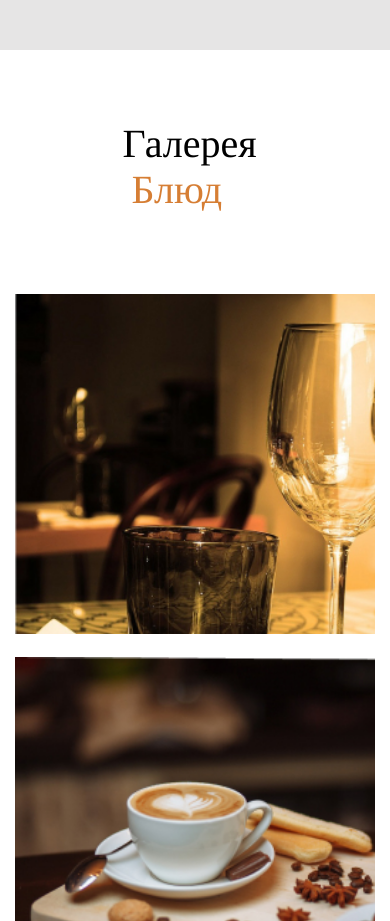
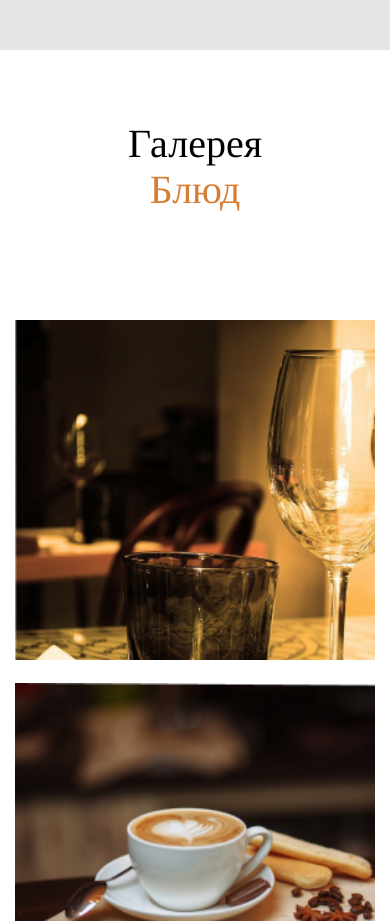
Before and after one commit to alexpoltavtsov/aur-restaurant, a plain HTML site: page index.html in a window 390 px wide. Shown: the part 6040-6961 px from the top of the page. Drawn offline with nearby package versions, Linux system fonts and the light colour scheme.

Commit message:
correct food-gallery

```diff
--- a/styles/food-gallery.css
+++ b/styles/food-gallery.css
@@ -63,9 +63,23 @@
 
 
     .food-gallery__inner-subtitle{
-        width: 145px;
-        height: 92px;
+        width: 184px;
+        height: 118px;
+        text-align: center;
         margin: 71px auto 81px;
+    }
+
+    .food-gallery__subtitle_left{
+        display: block;
+        font-size: 40px;
+        line-height: 46px;
+    }
+
+    .food-gallery__subtitle{
+        display: block;
+        margin-left: 0;
+        font-size: 40px;
+        line-height: 46px;
     }
 
     .food-gallery__cards{
```
